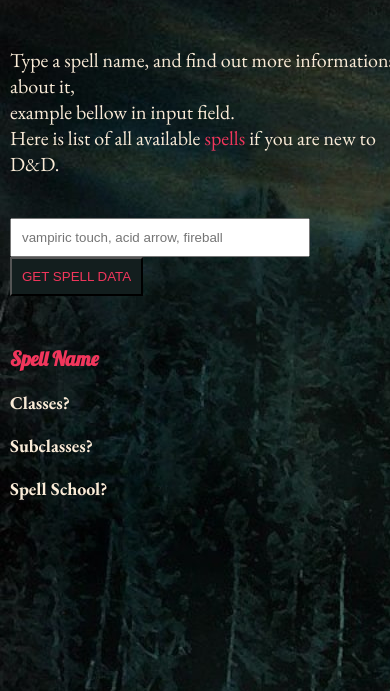
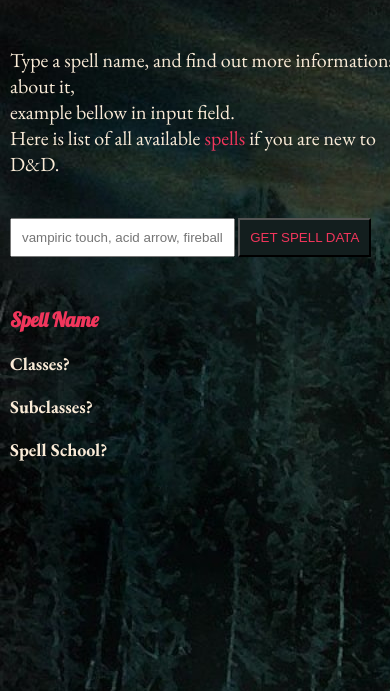
Before and after one commit to susakovich/ddAPI, a plain HTML site: page index.html in a window 390 px wide. Shown: the part 153-844 px from the top of the page. Drawn offline with nearby package versions, Linux system fonts and the light colour scheme.

Commit message:
Fix input width for responsive

```diff
--- a/style.css
+++ b/style.css
@@ -87,7 +87,7 @@ a {
 
 /* Responsive for smaller screens */
 
-@media only screen and (max-width: 600px) {
+@media only screen and (max-width: 700px) {
   .container {
     width: 100%;
     margin: 50px 10px;
@@ -118,4 +118,7 @@ a {
   .school-info > ul {
     width: 100%;
   }
+  input {
+    width: 225px;
+  }
 }
```
